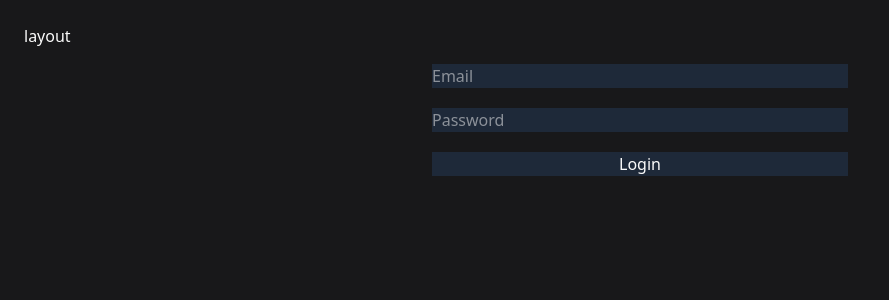
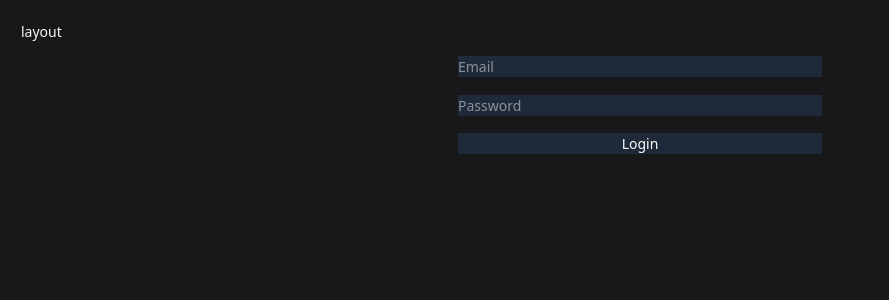
Before and after one commit to OskV2/recruitment-system-v2-ui, a Next.js app: page /login in a window 1280 px wide. Shown: the top 300 px of the page, without its empty margins (0-889 px from the left). Built offline with nearby package versions, Linux system fonts and the light colour scheme.

Commit message:
feat: overall styling changes of components and global colors

```diff
--- a/src/app/dashboard/manage-company/page.js
+++ b/src/app/dashboard/manage-company/page.js
@@ -7,8 +7,6 @@ import TableContractTypes from '@/components/Tables/TableContractTypes';
 const manageCompanyPage = () => {
   return (
     <>
-      <div>manageCompanyPage</div>
-
       <Tabs defaultValue="locations" className="w-100%">
         <TabsList>
           <TabsTrigger value="locations">Locations</TabsTrigger>
--- a/src/app/globals.css
+++ b/src/app/globals.css
@@ -1,5 +1,35 @@
 @import "tailwindcss";
 @import "tw-animate-css";
+
+html {
+  font-size: 16px;
+}
+
+@media (max-width: 1366px) {
+  html {
+    font-size: 14px;
+  }
+}
+
+::-webkit-scrollbar {
+  width: 10px;
+}
+
+/* Track */
+::-webkit-scrollbar-track {
+  background: transparent;
+}
+
+/* Handle */
+::-webkit-scrollbar-thumb {
+  background: #888;
+  border-radius: 5px;
+}
+
+/* Handle on hover */
+::-webkit-scrollbar-thumb:hover {
+  background: #555;
+}
 
 @custom-variant dark (&:is(.dark *));
 
@@ -85,17 +115,17 @@
   --card-foreground: oklch(0.985 0 0);
   --popover: oklch(0.205 0 0);
   --popover-foreground: oklch(0.985 0 0);
-  --primary: oklch(44.658% 0.21637 285.719);
+  --primary: oklch(44.658% 0.21637 285.719);  /* Primary color for buttons */
   --primary-foreground: oklch(0.205 0 0);
-  --secondary: oklch(0.269 0 0);
+  --secondary: oklch(30.182% 0.10096 290.809);  /* Secondary color for buttons */
   --secondary-foreground: oklch(0.985 0 0);
   --muted: oklch(0.269 0 0);
-  --muted-foreground: oklch(0.708 0 0);
+  --muted-foreground: oklch(66.895% 0.00743 295.14);
   --accent: oklch(.274 .006 286.033);
   --accent-foreground: oklch(0.985 0 0);
   --destructive: oklch(0.704 0.191 22.216);
-  --border: oklch(27.353% 0.00368 286.036);  /* Default color of border */
-  --input: oklch(1 0 0 / 15%);
+  --border: oklch(33.01% 0.00526 286.01);  /* Default color of border */
+  --input: oklch(.244 .006 285.97);  /* Background color for input */
   --ring: oklch(0.556 0 0);
   --chart-1: oklch(0.488 0.243 264.376);
   --chart-2: oklch(0.696 0.17 162.48);
--- a/src/app/layout.js
+++ b/src/app/layout.js
@@ -24,9 +24,9 @@ export default function RootLayout({ children }) {
   return (
     <html lang="en">
       <body
-        className={`${geistSans.variable} ${geistMono.variable} antialiased dark p-6 h-dvh`}
+        className={`${geistSans.variable} ${geistMono.variable} antialiased dark h-dvh`}
       >
-        <main className="h-full relative">
+        <main className="h-full relative p-6">
           <Providers>
             {children}
           </Providers>
--- a/src/components/Sidebar/SidebarItem.jsx
+++ b/src/components/Sidebar/SidebarItem.jsx
@@ -14,7 +14,7 @@ const DashboardItem = ({ title, href, icon }) => {
     <Link className={cn(
       'flex flex-row items-center gap-4 mb-2 text-sidebar-foreground text-base p-2 rounded-md hover:bg-sidebar-accent',
       isActive
-      ? 'bg-gradient-to-r from-[var(--sidebar-primary)]/75 from-25% to-[var(--sidebar)] text-sidebar-primary-foreground'
+      ? 'bg-gradient-to-r from-[var(--sidebar-primary)]/30 from-25% to-[var(--sidebar)] text-sidebar-primary-foreground'
       : ''
     )}
     href={href}
--- a/src/components/ui/checkbox.jsx
+++ b/src/components/ui/checkbox.jsx
@@ -14,7 +14,8 @@ function Checkbox({
     <CheckboxPrimitive.Root
       data-slot="checkbox"
       className={cn(
-        "peer border-input dark:bg-input/30 data-[state=checked]:bg-primary data-[state=checked]:text-primary-foreground dark:data-[state=checked]:bg-primary data-[state=checked]:border-primary focus-visible:border-ring focus-visible:ring-ring/50 aria-invalid:ring-destructive/20 dark:aria-invalid:ring-destructive/40 aria-invalid:border-destructive size-4 shrink-0 rounded-[4px] border shadow-xs transition-shadow outline-none focus-visible:ring-[3px] disabled:cursor-not-allowed disabled:opacity-50",
+        "peer border-primary/50 dark:bg-input/30 focus-visible:border-ring focus-visible:ring-ring/50 aria-invalid:ring-destructive/20 dark:aria-invalid:ring-destructive/40 aria-invalid:border-destructive size-4 shrink-0 rounded-[4px] border shadow-xs transition-shadow outline-none focus-visible:ring-[3px] disabled:cursor-not-allowed disabled:opacity-50",
+        "data-[state=checked]:bg-primary data-[state=checked]:text-primary-foreground dark:data-[state=checked]:bg-primary data-[state=checked]:border-primary",  //  Checked
         className
       )}
       {...props}>
--- a/src/components/ui/dialog.jsx
+++ b/src/components/ui/dialog.jsx
@@ -65,7 +65,7 @@ function DialogContent({
         {showCloseButton && (
           <DialogPrimitive.Close
             data-slot="dialog-close"
-            className="ring-offset-background focus:ring-ring data-[state=open]:bg-accent data-[state=open]:text-muted-foreground absolute top-4 right-4 rounded-xs opacity-70 transition-opacity hover:opacity-100 focus:ring-2 focus:ring-offset-2 focus:outline-hidden disabled:pointer-events-none [&_svg]:pointer-events-none [&_svg]:shrink-0 [&_svg:not([class*='size-'])]:size-4">
+            className="cursor-pointer ring-offset-background focus:ring-ring data-[state=open]:bg-accent data-[state=open]:text-muted-foreground absolute top-4 right-4 rounded-xs opacity-70 transition-opacity hover:opacity-100 focus:ring-2 focus:ring-offset-2 focus:outline-hidden disabled:pointer-events-none [&_svg]:pointer-events-none [&_svg]:shrink-0 [&_svg:not([class*='size-'])]:size-4">
             <XIcon />
             <span className="sr-only">Close</span>
           </DialogPrimitive.Close>
--- a/src/components/ui/input.jsx
+++ b/src/components/ui/input.jsx
@@ -12,9 +12,10 @@ function Input({
       type={type}
       data-slot="input"
       className={cn(
-        "file:text-foreground placeholder:text-muted-foreground selection:bg-primary selection:text-primary-foreground dark:bg-input/30 border-input flex h-9 w-full min-w-0 rounded-md border bg-transparent px-3 py-1 text-base shadow-xs transition-[color,box-shadow] outline-none file:inline-flex file:h-7 file:border-0 file:bg-transparent file:text-sm file:font-medium disabled:pointer-events-none disabled:cursor-not-allowed disabled:opacity-50 md:text-sm",
+        "placeholder:text-muted-foreground selection:bg-primary selection:text-primary-foreground dark:bg-input border-input flex h-9 w-full min-w-0 rounded-md border bg-input px-3 py-1 text-base shadow-xs transition-[color,box-shadow] outline-none disabled:pointer-events-none disabled:cursor-not-allowed disabled:opacity-50 md:text-sm",
         "focus-visible:border-ring focus-visible:ring-ring/50 focus-visible:ring-[3px]",
         "aria-invalid:ring-destructive/20 dark:aria-invalid:ring-destructive/40 aria-invalid:border-destructive",
+        "file:text-foreground file:inline-flex file:h-7 file:border-0 file:bg-transparent file:text-sm file:font-medium",  //  File
         className
       )}
       {...props} />
--- a/src/components/ui/table.jsx
+++ b/src/components/ui/table.jsx
@@ -8,8 +8,9 @@ function Table({
   className,
   ...props
 }) {
+  //  This table backgronud can be changed later, there is something i dont like about it
   return (
-    <div data-slot="table-container" className="relative w-full overflow-x-auto">
+    <div data-slot="table-container" className="relative w-full overflow-auto">
       <table
         data-slot="table"
         className={cn("w-full caption-bottom text-sm", className)}
@@ -62,7 +63,7 @@ function TableRow({
     <tr
       data-slot="table-row"
       className={cn(
-        "hover:bg-muted/50 data-[state=selected]:bg-muted border-b transition-colors",
+        "hover:bg-primary/10 text-muted-foreground data-[state=selected]:text-foreground data-[state=selected]:bg-primary/10 transition-colors",
         className
       )}
       {...props} />
--- a/src/components/ui/textarea.jsx
+++ b/src/components/ui/textarea.jsx
@@ -10,7 +10,7 @@ function Textarea({
     <textarea
       data-slot="textarea"
       className={cn(
-        "border-input placeholder:text-muted-foreground focus-visible:border-ring focus-visible:ring-ring/50 aria-invalid:ring-destructive/20 dark:aria-invalid:ring-destructive/40 aria-invalid:border-destructive dark:bg-input/30 flex field-sizing-content min-h-16 w-full rounded-md border bg-transparent px-3 py-2 text-base shadow-xs transition-[color,box-shadow] outline-none focus-visible:ring-[3px] disabled:cursor-not-allowed disabled:opacity-50 md:text-sm",
+        "bg-input border-input placeholder:text-muted-foreground focus-visible:border-ring focus-visible:ring-ring/50 aria-invalid:ring-destructive/20 dark:aria-invalid:ring-destructive/40 aria-invalid:border-destructive dark:bg-input flex field-sizing-content min-h-32 w-full rounded-md border px-3 py-2 text-base shadow-xs transition-[color,box-shadow] outline-none focus-visible:ring-[3px] disabled:cursor-not-allowed disabled:opacity-50 md:text-sm",
         className
       )}
       {...props} />
```
Also changed, not shown: src/components/ui/button.jsx (+6 -6 lines).
